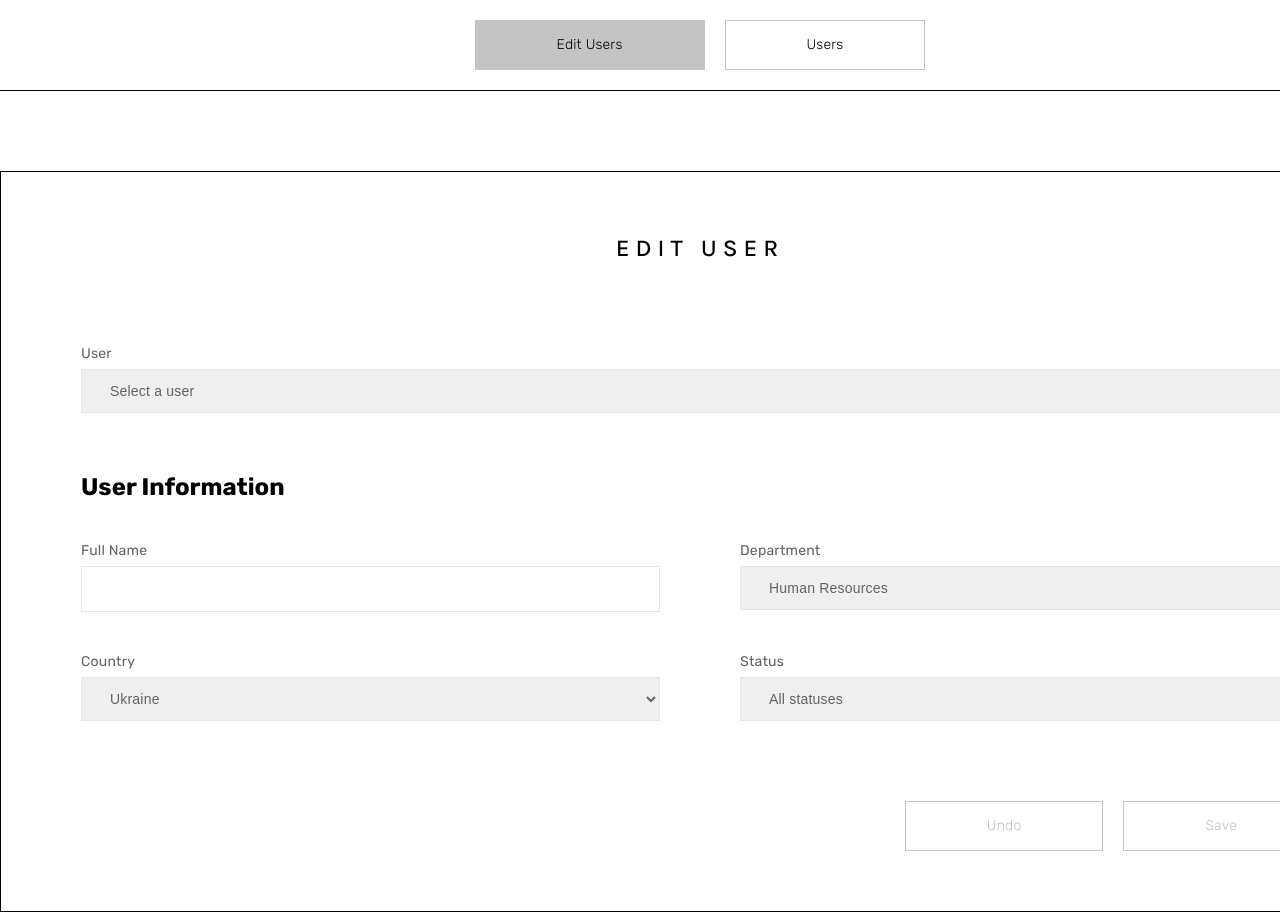
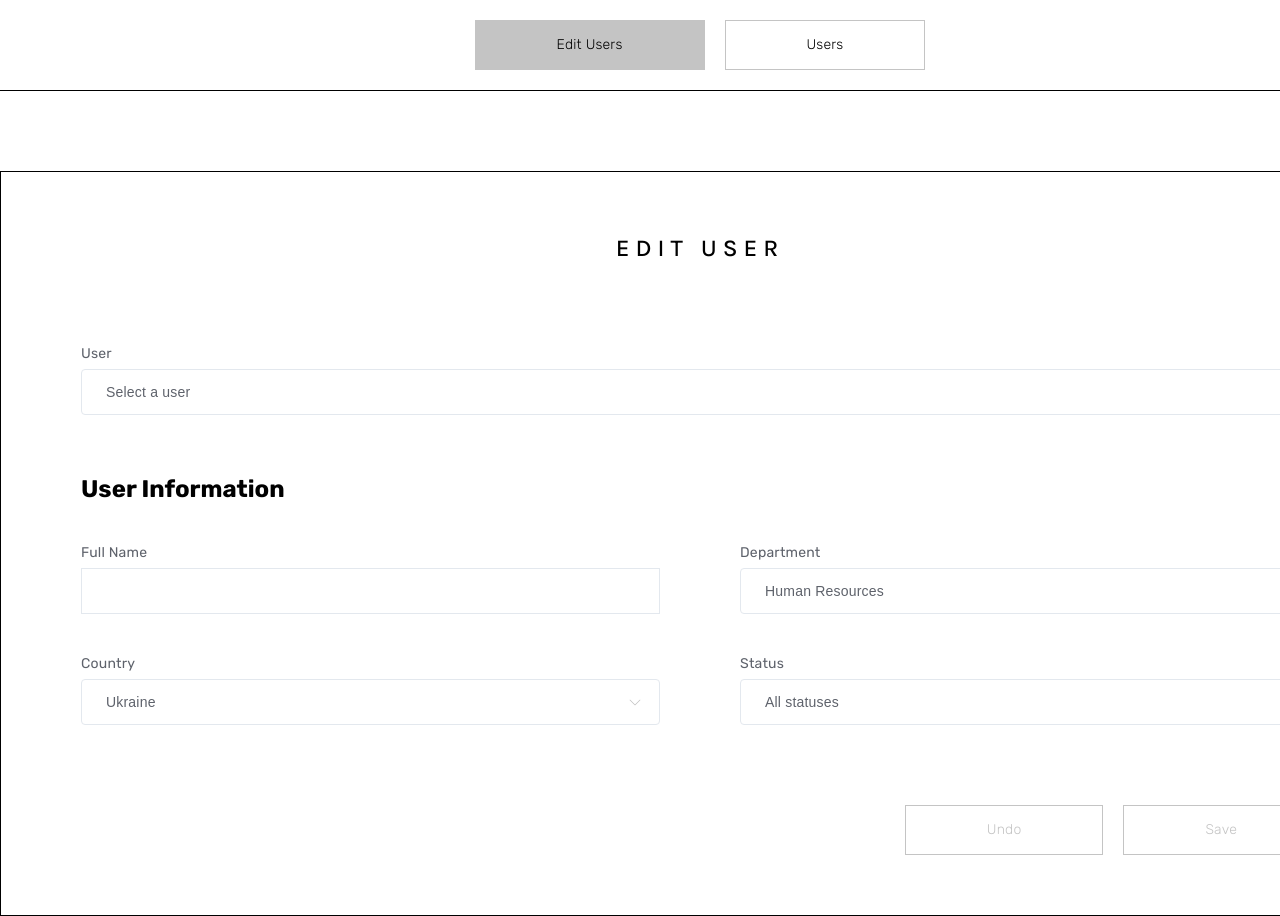
Before and after one commit to Maryna809876/DVC, a React (Vite) app in the folder DVC-test/: page /DVC/edit in a window 1280 px wide. Shown: the top 916 px of the page. Built offline with nearby package versions, Linux system fonts and the light colour scheme.

Commit message:
add files

```diff
--- a/DVC-test/src/pages/EditUserPage/EditUserPage.scss
+++ b/DVC-test/src/pages/EditUserPage/EditUserPage.scss
@@ -54,3 +54,31 @@ input {
     margin-top: 5px;
 
 }
+
+select {
+    position: relative;
+    appearance: none;
+    -webkit-appearance: none;
+    -moz-appearance: none;
+    background-color: #fff;
+    background-image: url('../../pictures/svg/usersPage/arrow.svg');
+    background-repeat: no-repeat;
+    background-position: right 16px center;
+    padding: 12px 40px 12px 24px;
+    font-size: 14px;
+    color: #5E626B;
+    border: 1px solid #E3E8EE;
+    border-radius: 4px;
+    cursor: pointer;
+    margin-top: 5px;
+    outline: none;
+    transition: border 0.3s ease;
+
+    &:hover {
+        border-color: #B0B7C3;
+    }
+
+    &:focus {
+        border-color: #3f4b62;
+    }
+}
```
